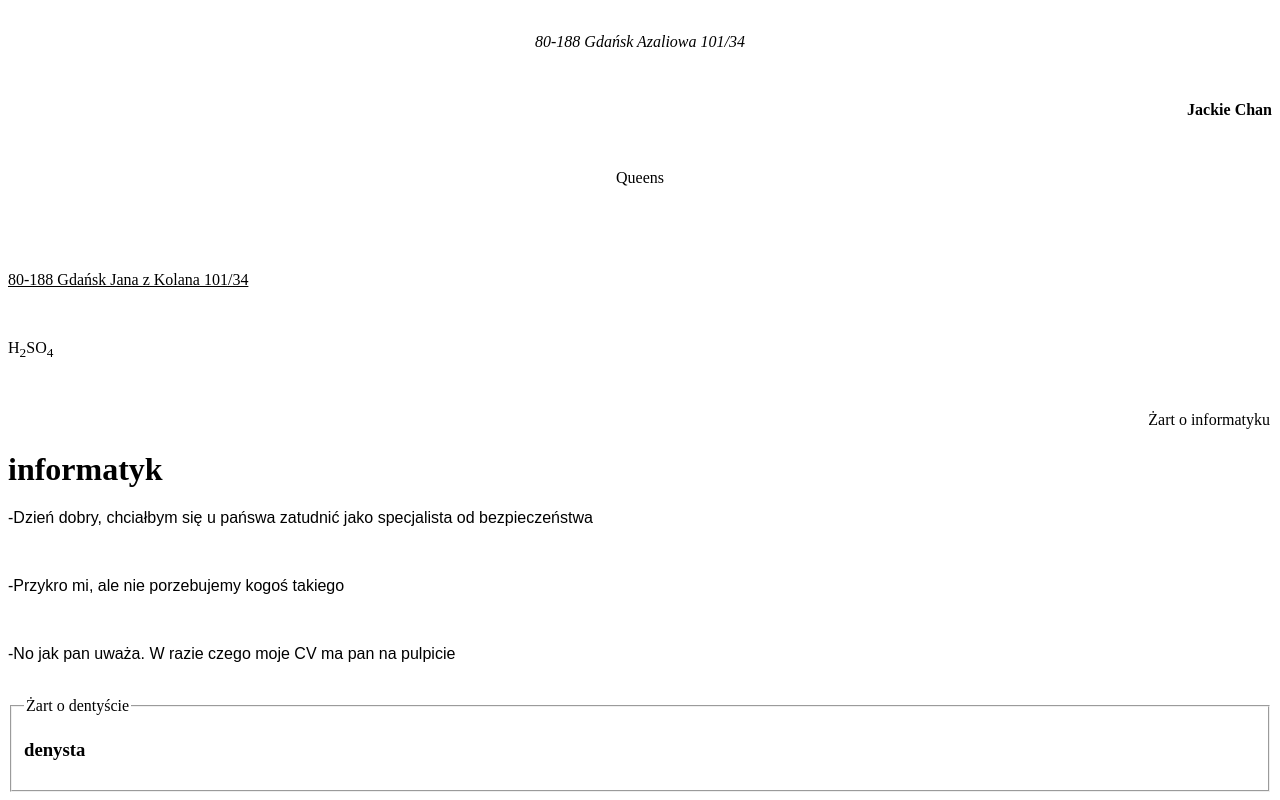
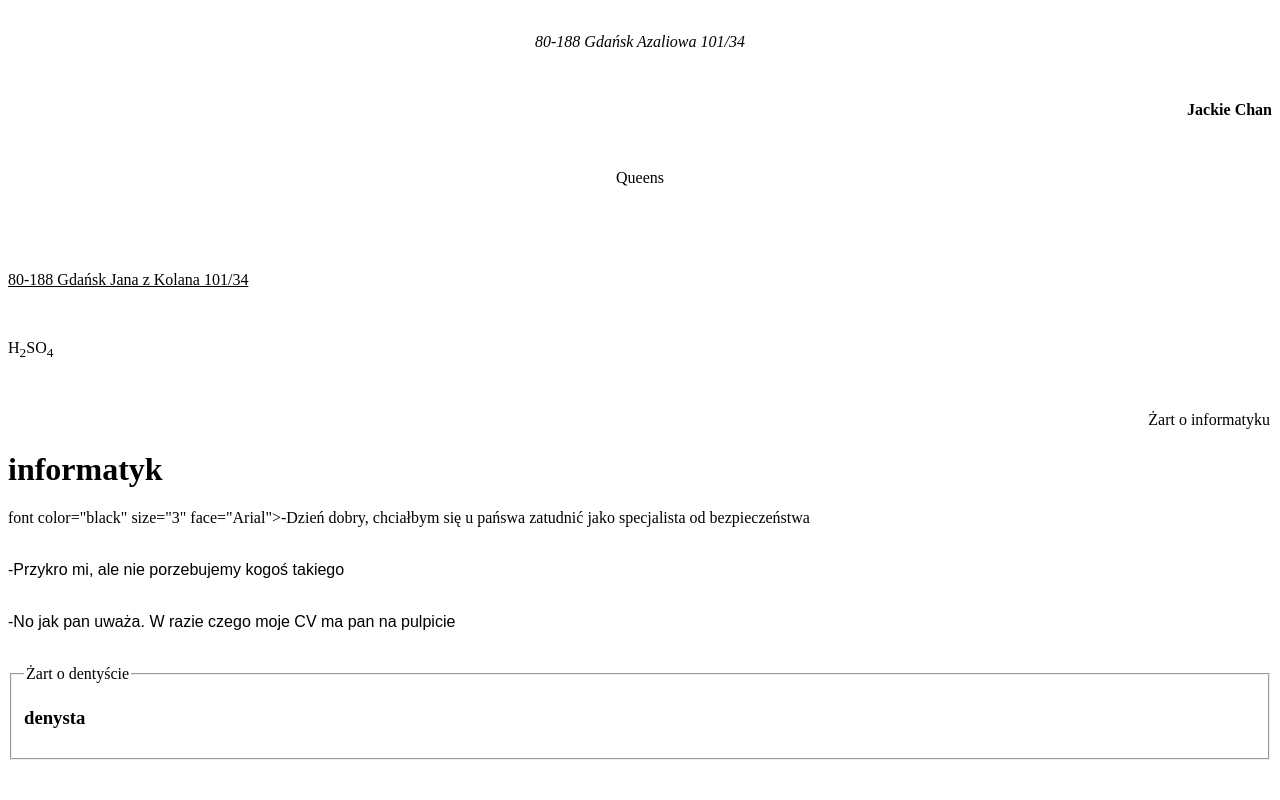
Before and after one commit to JakubBor/index.html, a plain HTML site: page index.html in a window 1280 px wide. Shown: the part 1536-2336 px from the top of the page. After the commit the page ends 2304 px from the top, so only its background shows below. Drawn offline with Linux system fonts and the light colour scheme.

Commit message:
Update index.html

```diff
--- a/index.html
+++ b/index.html
@@ -60,9 +60,9 @@
 		<h1 ALIGIN=left>informatyk</h1>
 
 
-		<p align="left"> <font color="black" size="3" face="Arial">-Dzień dobry, chciałbym się u pańswa zatudnić jako specjalista od bezpieczeństwa</font> </p> <br>
-		<p align="left"> <font color="black" size="3" face="Arial">-Przykro mi, ale nie porzebujemy kogoś takiego </font> </p> <br>
-		<p align="left"> <font color="black" size="3" face="Arial">-No jak pan uważa. W razie czego moje CV ma pan na pulpicie </font> </p> <br>
+		 font color="black" size="3" face="Arial">-Dzień dobry, chciałbym się u pańswa zatudnić jako specjalista od bezpieczeństwa</font> </p> <br>
+		<font color="black" size="3" face="Arial">-Przykro mi, ale nie porzebujemy kogoś takiego </font> </p> <br>
+		<font color="black" size="3" face="Arial">-No jak pan uważa. W razie czego moje CV ma pan na pulpicie </font> </p> <br>
 	</FIELDSET>
 <head>
 	<title>Borodzicz  <&nbsp>   Jakub</title>
```
